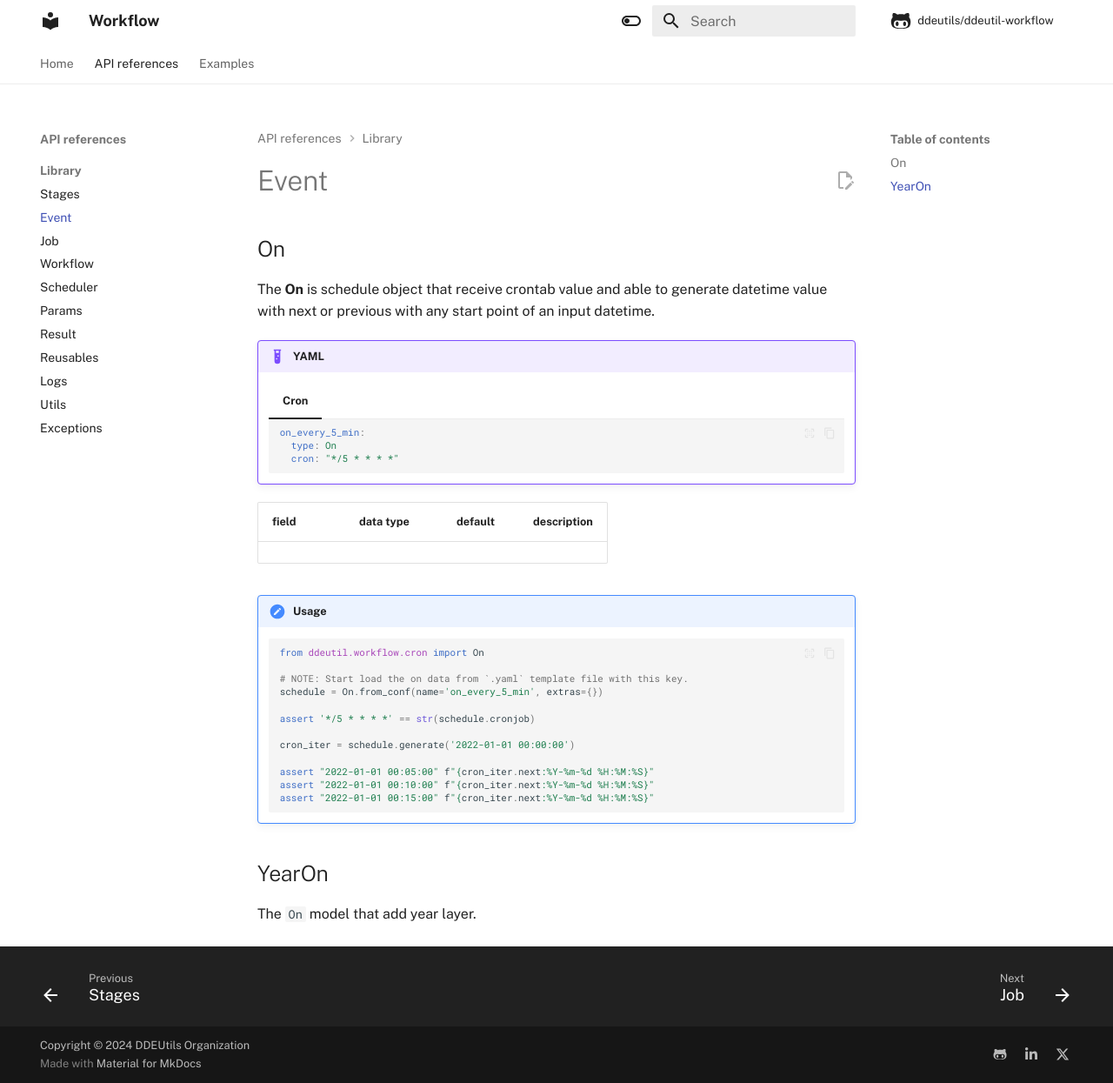
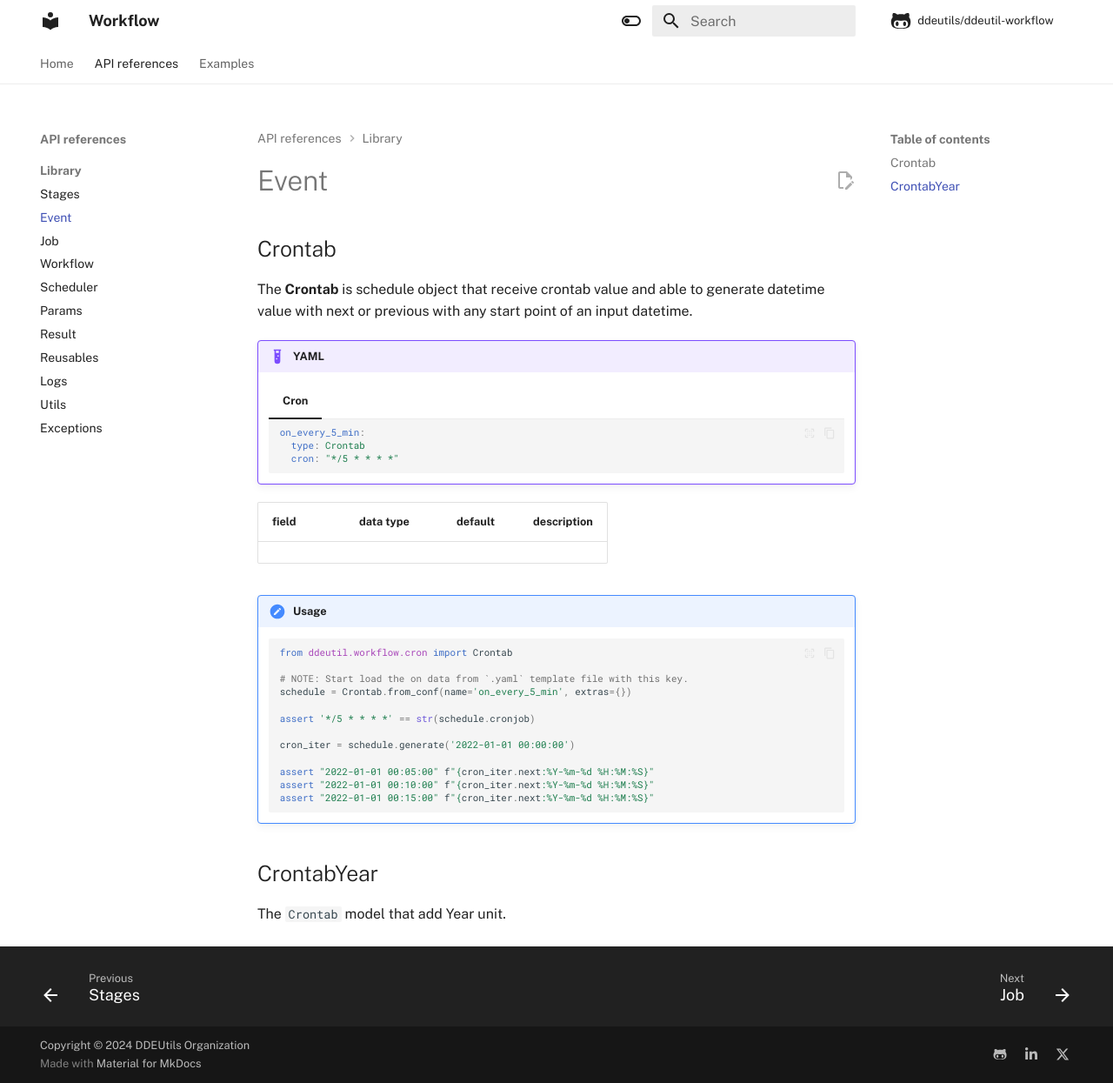
Before and after one commit to ddeutils/ddeutil-workflow, an MkDocs documentation site: the page built from docs/api/event.md, in a window 1280 px wide and 1245 px high. Shown: the whole window at 87% size. Built offline with MkDocs 1.6.1 and Material for MkDocs 9.7.7, drawn with Linux system fonts in a browser that asks for light colours; comment, search, counter and statistics services are not loaded.

Commit message:
:dart: feat: revise tests gh workflow (#37)
* :toolbox: build: update test workflow.

* :toolbox: build: add python version 3.13-dev on gh workflow.

* :gear: fixed: change cache key.

* :recycle: clean: change On object to Crontab.

* :gear: fixed: remove python version 3.13-dev.

````diff
--- a/docs/api/event.md
+++ b/docs/api/event.md
@@ -1,8 +1,8 @@
 # Event
 
-## On
+## Crontab
 
-The **On** is schedule object that receive crontab value and able to generate
+The **Crontab** is schedule object that receive crontab value and able to generate
 datetime value with next or previous with any start point of an input datetime.
 
 !!! example "YAML"
@@ -11,7 +11,7 @@ datetime value with next or previous with any start point of an input datetime.
 
         ```yaml
         on_every_5_min:
-          type: On
+          type: Crontab
           cron: "*/5 * * * *"
         ```
 
@@ -21,10 +21,10 @@ datetime value with next or previous with any start point of an input datetime.
 !!! note "Usage"
 
     ```python
-    from ddeutil.workflow.cron import On
+    from ddeutil.workflow.cron import Crontab
 
     # NOTE: Start load the on data from `.yaml` template file with this key.
-    schedule = On.from_conf(name='on_every_5_min', extras={})
+    schedule = Crontab.from_conf(name='on_every_5_min', extras={})
 
     assert '*/5 * * * *' == str(schedule.cronjob)
 
@@ -35,6 +35,6 @@ datetime value with next or previous with any start point of an input datetime.
     assert "2022-01-01 00:15:00" f"{cron_iter.next:%Y-%m-%d %H:%M:%S}"
     ```
 
-## YearOn
+## CrontabYear
 
-The `On` model that add year layer.
+The `Crontab` model that add Year unit.
````
Also changed, not shown: docs/api/scheduler.md (+1 -1 lines), docs/api/workflow.md (+1 -1 lines), 10 other files.
